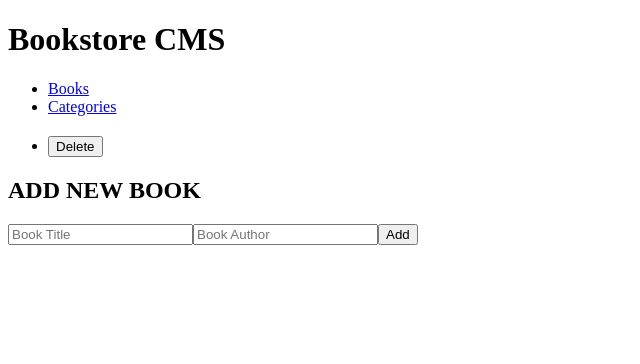
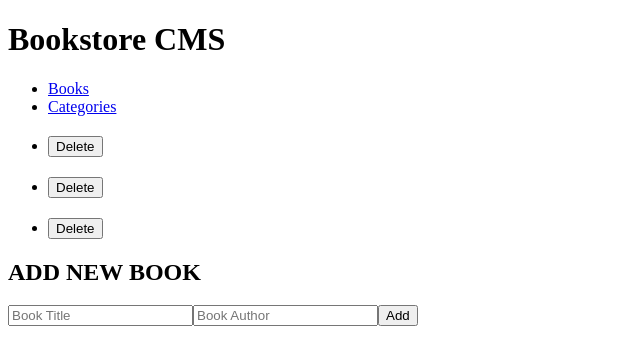
Before and after one commit to KaskMIL/bookstore, a React (Create React App) app: page / in a window 1280 px wide. Shown: the top 364 px of the page, without its empty margins (0-640 px from the left). Built offline with nearby package versions, Linux system fonts and the light colour scheme.

Commit message:
Added initialData file and cosume data from store in BookList.js file

```diff
--- a/package.json
+++ b/package.json
@@ -11,8 +11,11 @@
     "prop-types": "^15.8.1",
     "react": "^18.2.0",
     "react-dom": "^18.2.0",
+    "react-redux": "^8.0.2",
     "react-router-dom": "^6.3.0",
     "react-scripts": "5.0.1",
+    "uuid": "^8.3.2",
+    "uuidv4": "^6.2.13",
     "web-vitals": "^2.1.4"
   },
   "scripts": {
--- a/src/components/Book/Book.js
+++ b/src/components/Book/Book.js
@@ -15,8 +15,8 @@ const Book = (props) => {
 };
 
 Book.propTypes = {
-  title: PropTypes.objectOf(PropTypes.string),
-  author: PropTypes.objectOf(PropTypes.string),
+  title: PropTypes.string,
+  author: PropTypes.string,
 };
 
 Book.defaultProps = {
--- a/src/components/BookList/BookList.js
+++ b/src/components/BookList/BookList.js
@@ -1,12 +1,18 @@
 import React from 'react';
 
+import { useSelector } from 'react-redux';
 // Components
 import Book from '../Book/Book';
 
-const BookList = () => (
-  <ul>
-    <Book />
-  </ul>
-);
+function BookList() {
+  const books = useSelector((state) => state.books);
+  return (
+    <ul>
+      {books.map((book) => (
+        <Book key={book.id} book={book} />
+      ))}
+    </ul>
+  );
+}
 
 export default BookList;
--- a/src/index.js
+++ b/src/index.js
@@ -1,6 +1,10 @@
 import React from 'react';
 import { createRoot } from 'react-dom/client';
 import { BrowserRouter as Rooter } from 'react-router-dom';
+
+import { Provider } from 'react-redux';
+import store from './redux/configureStore';
+
 import App from './App';
 
 const domRoot = document.getElementById('root');
@@ -9,7 +13,9 @@ const root = createRoot(domRoot);
 root.render(
   <React.StrictMode>
     <Rooter>
-      <App />
+      <Provider store={store}>
+        <App />
+      </Provider>
     </Rooter>
   </React.StrictMode>,
 );
--- a/src/redux/Books/BooksRedux.js
+++ b/src/redux/Books/BooksRedux.js
@@ -3,7 +3,7 @@ const ADDBOOK = 'bookstore/Books/ADD_BOOK';
 const DELETEBOOK = 'bookstore/Books/DELETE_BOOK';
 
 // Initial state
-const initialState = [{ title: 'Foundation', author: 'Asimov', id: 1 }, { title: 'El Alquimista', author: 'Cohelo', id: 2 }, { title: 'the crow', author: 'Edgard Allan Poe', id: 3 }];
+const initialState = [];
 
 // Reducer
 export default function bookReducer(state = initialState, action) {
--- a/src/redux/configureStore.js
+++ b/src/redux/configureStore.js
@@ -1,12 +1,14 @@
 import { configureStore } from '@reduxjs/toolkit';
 import bookReducer from './Books/BooksRedux';
 import categoriesReducer from './Categories/CategoriesRedux';
+import initialData from './intialData';
 
 const store = configureStore({
   reducer: {
     books: bookReducer,
     categories: categoriesReducer,
   },
+  preloadedState: initialData,
 });
 
 export default store;
--- /dev/null
+++ b/src/redux/intialData.js
@@ -0,0 +1,24 @@
+import { v4 } from 'uuid';
+
+const initialData = {
+  books: [
+    {
+      title: 'Foundation',
+      author: 'Asimov',
+      id: v4(),
+    },
+    {
+      title: 'El Alquimista',
+      author: 'Cohelo',
+      id: v4(),
+    },
+    {
+      title: 'the crow',
+      author: 'Edgard Allan Poe',
+      id: v4(),
+    },
+  ],
+  categories: [],
+};
+
+export default initialData;
```
Also changed, not shown: src/components/AddForm/AddForm.js (+6 -1 lines), 2 other files (tests, documents, lock files or other folders).
